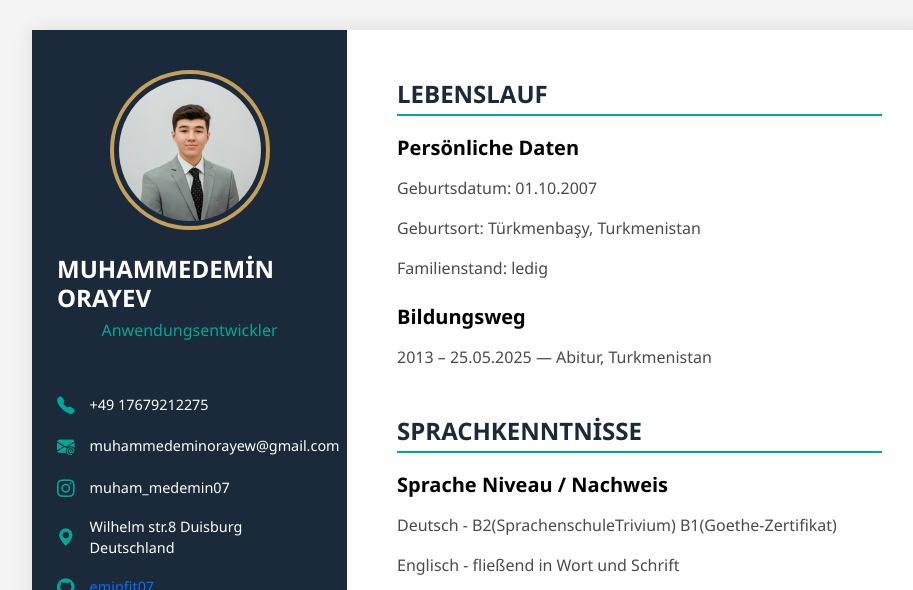
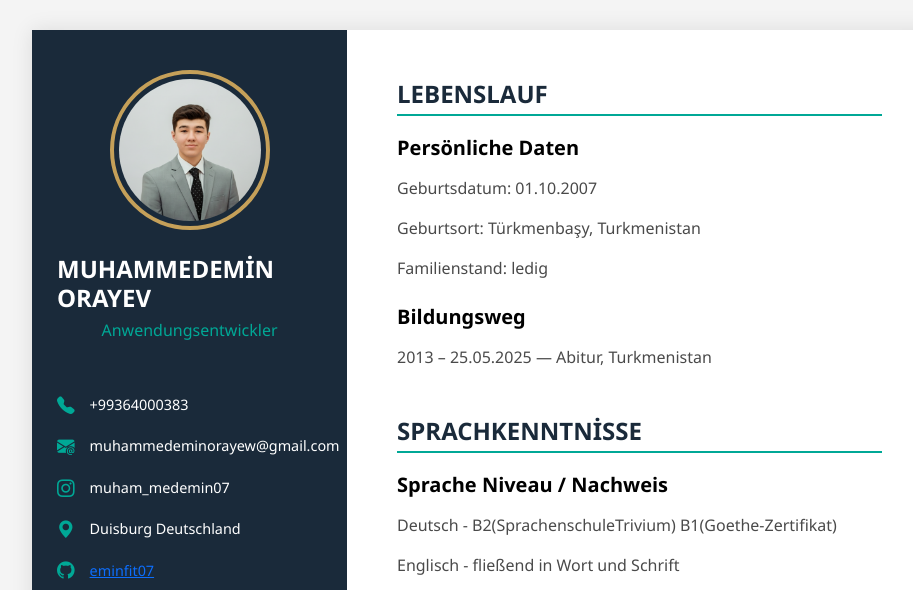
Before and after one commit to eminfit07/muhammedemin_orayev, a plain HTML site: page index.html in a window 1280 px wide. Shown: the top 590 px of the page, without its empty margins (158-1071 px from the left). Drawn offline with nearby package versions, Linux system fonts and the light colour scheme.

Commit message:
Modify contact details in index.html
Updated contact information in the HTML file.

```diff
--- a/index.html
+++ b/index.html
@@ -25,7 +25,7 @@
         <div class="contact-info">
             <div class="contact-item">
                 <i class="bi bi-telephone-fill"></i>
-                <span>+49 17679212275</span>
+                <span>+99364000383</span>
             </div>
             <div class="contact-item">
                 <i class="bi bi-envelope-at-fill"></i>
@@ -37,7 +37,7 @@
             </div>
             <div class="contact-item">
                 <i class="bi bi-geo-alt-fill"></i>
-                <span>Wilhelm str.8 Duisburg Deutschland</span>
+                <span>Duisburg Deutschland</span>
             </div>
             <div class="contact-item">
                 <i class="bi-github"></i>
```
